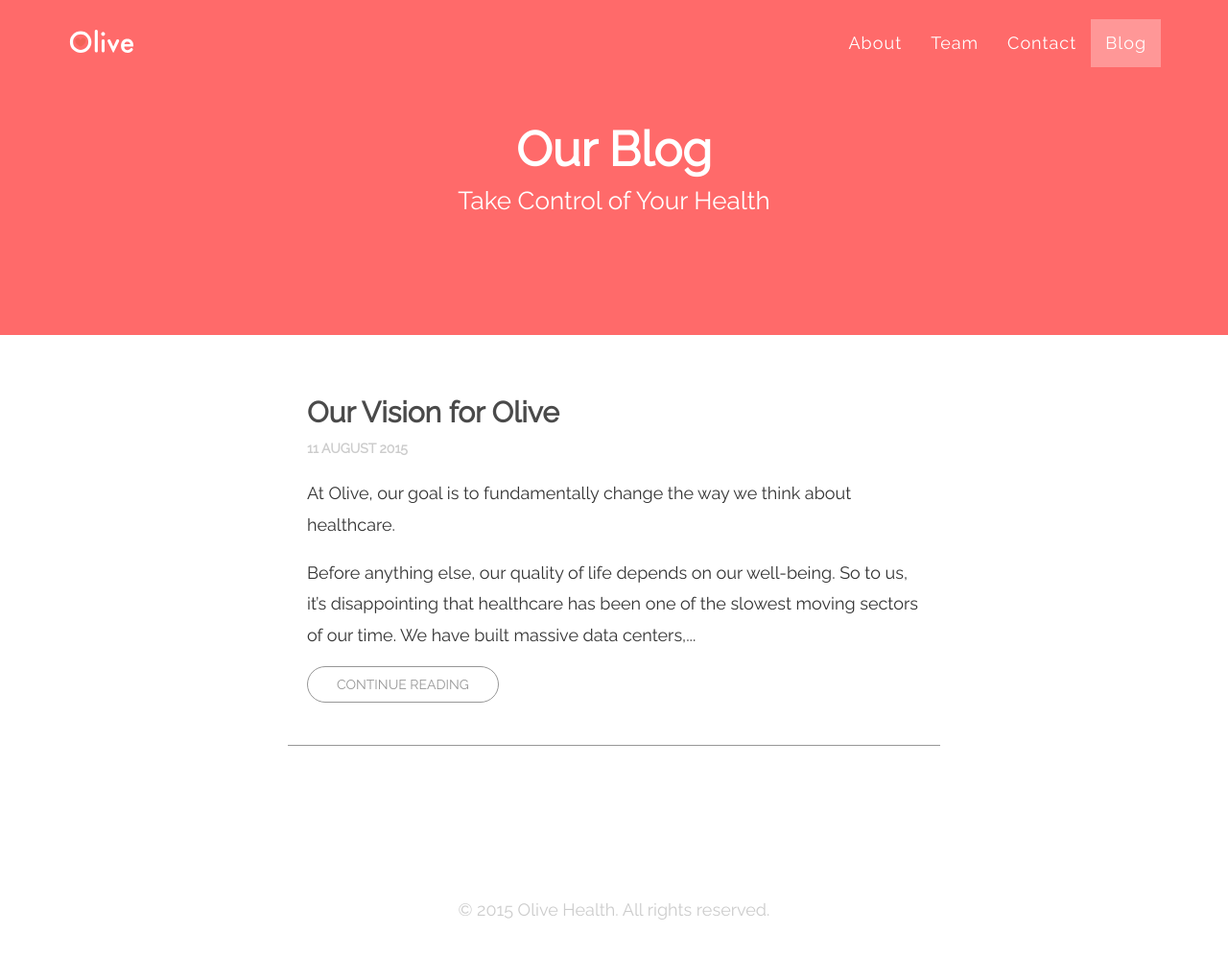
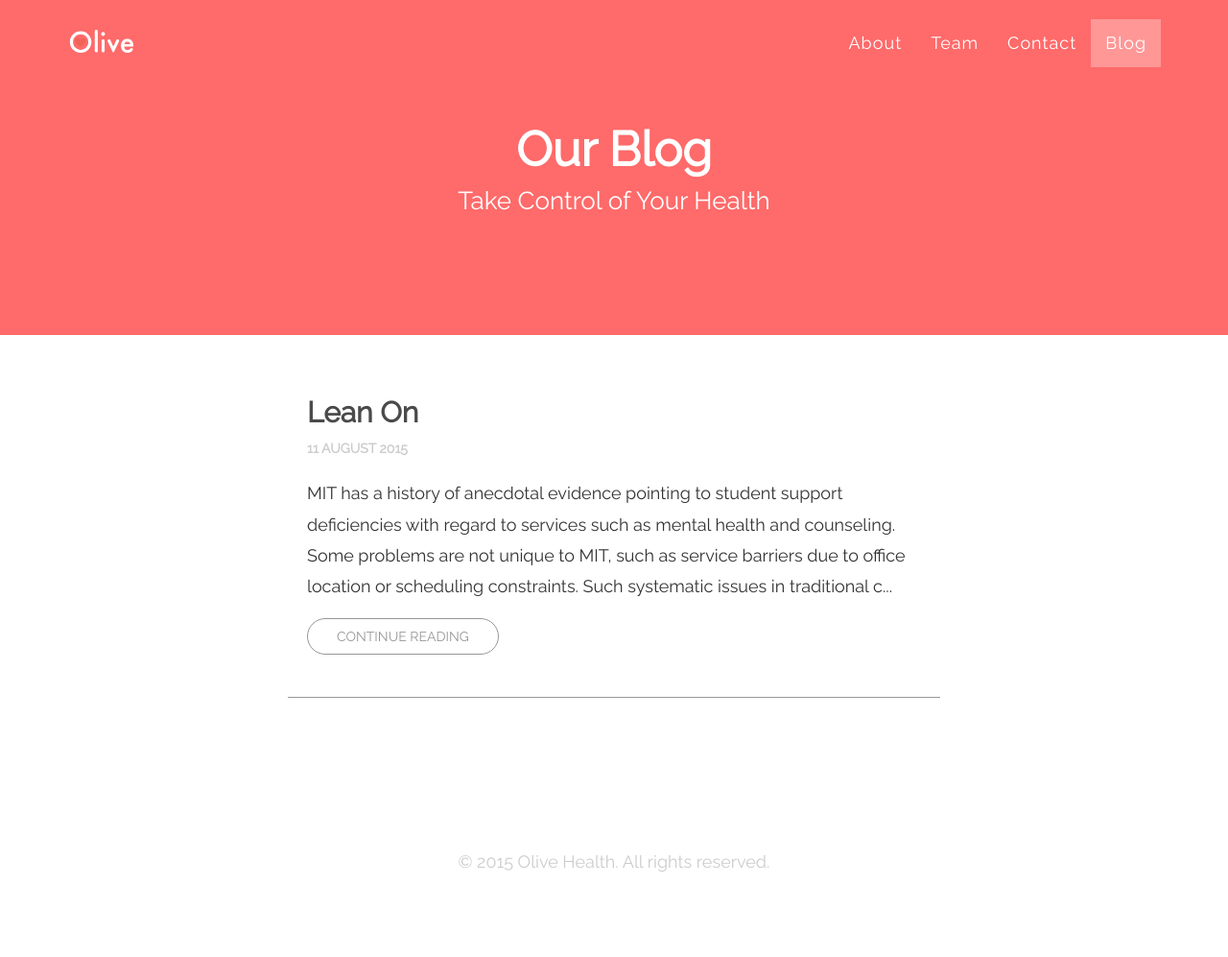
Before and after one commit to bboydreamer/lean0nme.github.io, a Jekyll site: the page built from blog/index.html, in a window 1280 px wide and 1022 px high. Shown: the top 997 px of the window at 96% size. Built offline with Jekyll 4.4.1, drawn with Linux system fonts in a browser that asks for light colours; nearby versions of some CDN libraries; Markdown is read by kramdown in place of the engine named in the settings; the list of posts is cut into pages by our own code.

Commit message:
post blogs

```diff
--- a/_includes/header.html
+++ b/_includes/header.html
@@ -2,18 +2,18 @@
 <html lang="en">
   <head>
     <meta charset="utf-8">
-    <link rel="icon" type="image/png" href="/img/favicon.png">
-    <title>{{ site.name }}</title>
+    <link rel="icon" type="image/png" href="../img/favicon.png">
+    <title>Lean On Me</title>
     <meta name="viewport" content="width=device-width, initial-scale=1.0">
     <meta name="description" content="{{ site.description }}">
     <meta property="og:title" content="Olive Health Blog"/>
     <meta property="og:url" content="http://olive.ai/blog"/>
-    <meta property="og:site_name" content="Olive Health"/>
+    <meta property="og:site_name" content="Lean On Me"/>
     <meta property="og:type" content="blog"/>
     <meta property="og:description" content="{{ site.description }}">
     <meta property="og:image" content="http://olive.ai/img/olive-landing.png" />
 
-    <link rel="shortcut icon" href="/img/favicon.ico">
+    <link rel="shortcut icon" href="../img/favicon.ico">
     <link href="//maxcdn.bootstrapcdn.com/font-awesome/4.2.0/css/font-awesome.min.css" rel="stylesheet">
     <link href='http://fonts.googleapis.com/css?family=Raleway' rel='stylesheet' type='text/css'>
 
--- a/_includes/post-header.html
+++ b/_includes/post-header.html
@@ -3,14 +3,14 @@
   <head>
     <meta charset="utf-8">
     <link rel="icon" type="image/png" href="/img/favicon.png">
-    <title>{{ site.name }} | {{ page.title  }}</title>
+    <title>Lean On Me | {{ page.title  }}</title>
     <meta name="viewport" content="width=device-width, initial-scale=1.0">
     <meta name="description" content="{{ site.description }}">
     <meta name="viewport" content="width=device-width, initial-scale=1.0">
     <meta name="description" content="{{ site.description }}">
     <meta property="og:title" content="Olive Health | {{ page.title }}"/>
     <meta property="og:url" content="http://olive.ai{{ page.url  }}"/>
-    <meta property="og:site_name" content="Olive Health">
+    <meta property="og:site_name" content="Lean On Me">
     <meta property="og:type" content="blog"/>
     <meta property="og:description" content="{{ page.excerpt | xml_escape}}">
     <meta property="og:image" content="http://olive.ai/img/olive-landing.png" />
--- a/_posts/2015-08-11-olive-is-born.md
+++ b/_posts/2015-08-11-olive-is-born.md
@@ -1,12 +1,12 @@
 ---
-title: Our Vision for Olive
+title: Lean On
 layout: post-default
 ---
 
-At Olive, our goal is to fundamentally change the way we think about healthcare.
+MIT has a history of anecdotal evidence pointing to student support deficiencies with regard to services such as mental health and counseling. Some problems are not unique to MIT, such as service barriers due to office location or scheduling constraints. Such systematic issues in traditional counseling services indicate the need for a more immediate and convenient system for administering support. However, such obstacles have historically been overcome by additional staff and other workarounds, and typically it seems that such practices are sufficient to compensate. Yet there exist additional problems which show the current system for mental health support to be incomplete.
 
-Before anything else, our quality of life depends on our well-being. So to us, it's disappointing that healthcare has been one of the slowest moving sectors of our time. We have built massive data centers, designed cutting-edge algorithms, and put a mobile computer in the hands of nearly every single person on this planet to export thought-bites of 140 characters. But when it comes to our health, we are still dealing with tools that look like and work like they were borrowed from the 80's. That sucks.
+These problems are partially enumerated in a recent article of The Tech, which cites the Healthy Minds Study reporting that 49% of MIT undergraduates polled “‘question how serious my needs are’ as a barrier to seeking help” (implying a misconception that some problems aren’t serious enough to seek help for). In addition to students who are fearful of seeking help, some students who receive help are required to have return visits which may or may not be effective once the initial problem has already been dealt with. Anecdotal accounts point out that counselors may be disinterested in follow up appointments, or perhaps students are at fault themselves for failing to make an effort to continuously be open and honest with a professional whom they only know for and from one hour sessions each week. In any case, a disconnect can understandably exist, prompting students in many cases to prefer to check in with a fellow student or friend instead of a professional service to get help dealing with low-risk issues and similar forms of stress.
 
-Olive isn't about incremental change. We believe in quantum leaps. We are here because 50% of people shouldn't have a life expectancy of 5 years after being diagnosed with heart failure. We are here because there shouldn't be a person dying from diabetes every 7 seconds. We are here because your odds against cancer shouldn't be a coin flip.
+We talked to 160 students on campus and found that an anonymous texting network could help supplement existing services and friend support networks. The results are displayed below.
 
-Olive is our vehicle to challenge the absurdities of the status quo and build a better system. We're excited to help everyone regain control of their health and defeat human disease.
+![Our Preliminary Survey] (/img/survey.png) "Mental Health Survey")
```
Also changed, not shown: img/survey.png (added).
